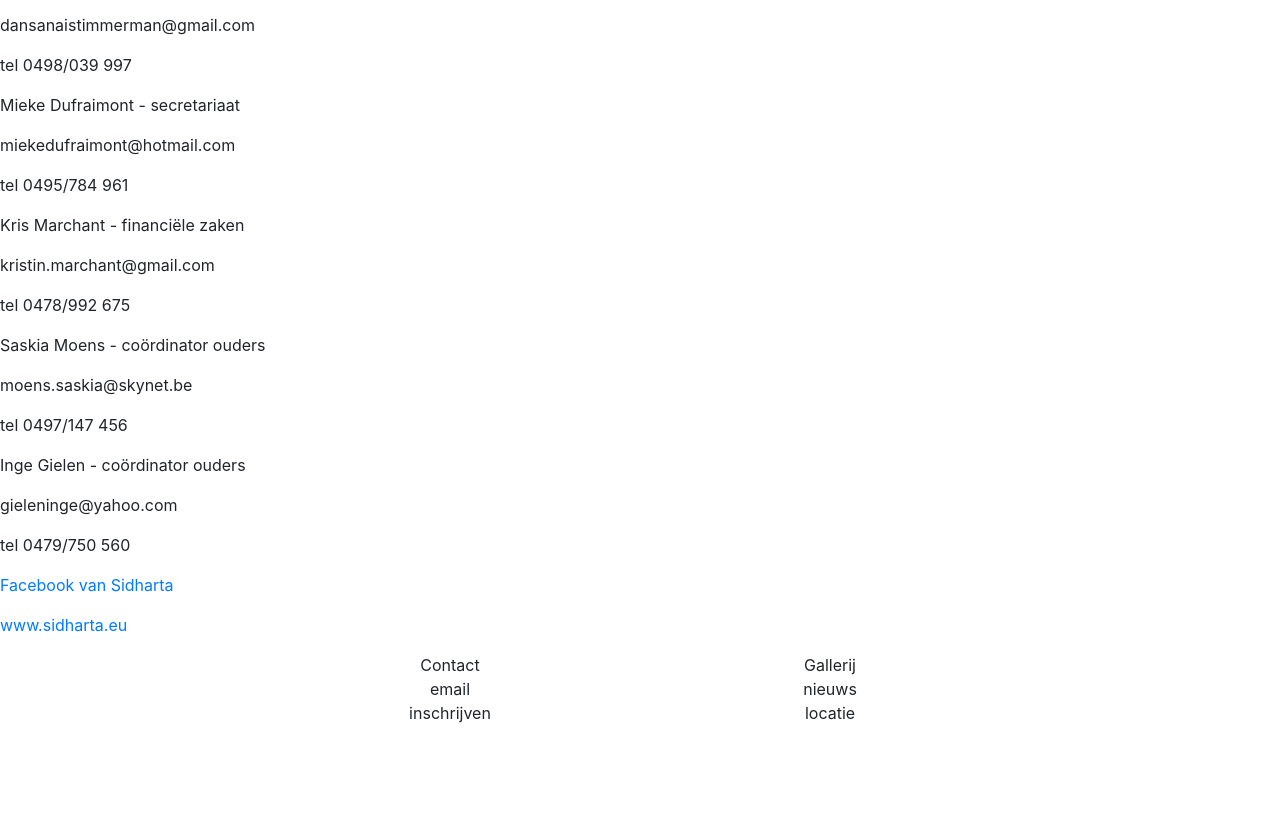
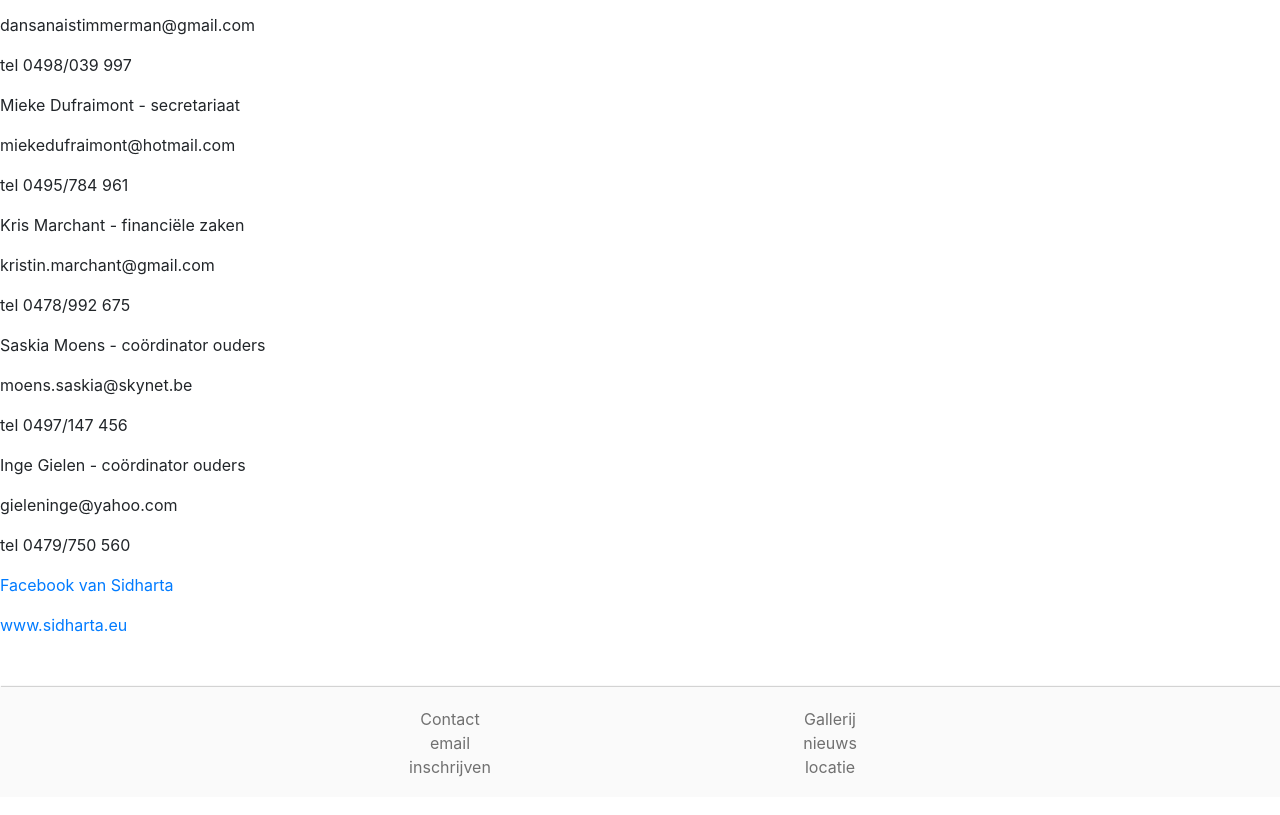
Before and after one commit to Nicolas-Pecher/SidhartaProject, a plain HTML site: page contact.html in a window 1280 px wide. Shown: the part 83-898 px from the top of the page. Drawn offline with nearby package versions, Linux system fonts and the light colour scheme.

Commit message:
added footer stylesheet

```diff
--- a/contact.html
+++ b/contact.html
@@ -5,7 +5,8 @@
     <meta name="viewport" content="width=device-width, initial-scale=1, shrink-to-fit=no">
     <meta http-equiv="X-UA-Compatible" content="ie=edge">
     <link rel="stylesheet" href="https://stackpath.bootstrapcdn.com/bootstrap/4.1.3/css/bootstrap.min.css" integrity="sha384-MCw98/SFnGE8fJT3GXwEOngsV7Zt27NXFoaoApmYm81iuXoPkFOJwJ8ERdknLPMO" crossorigin="anonymous">
-    <link rel="stylesheet" href="css/Header.css" type="text/css"/>
+	<link rel="stylesheet" href="css/Header.css" type="text/css"/>
+	<link rel="stylesheet" href="css/Footer.css" type="text/css"/>
 	<title>Contactgegevens</title>
 </head>
 <body>
```
Also changed, not shown: algemeen.html (+2 -1 lines), gallerij.html (+2 -1 lines), index.html (+1 -0 lines), nieuws.html (+1 -0 lines).
